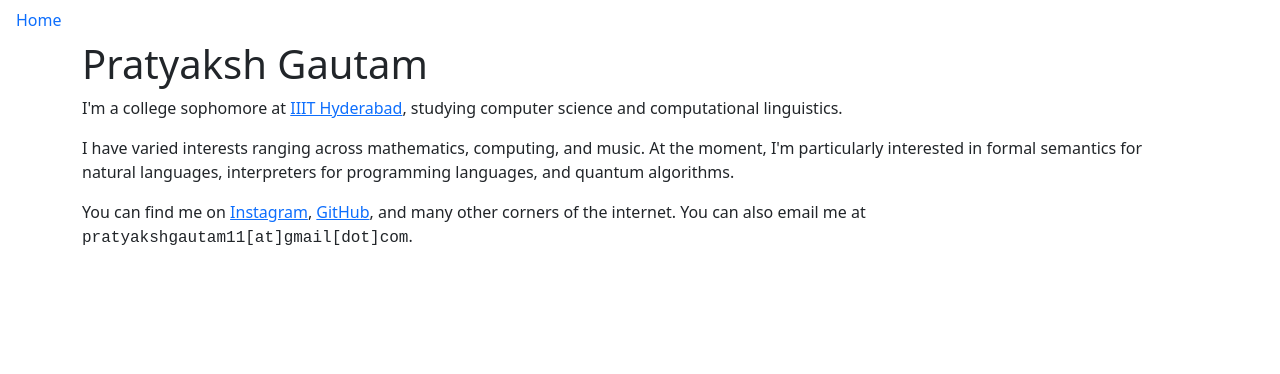
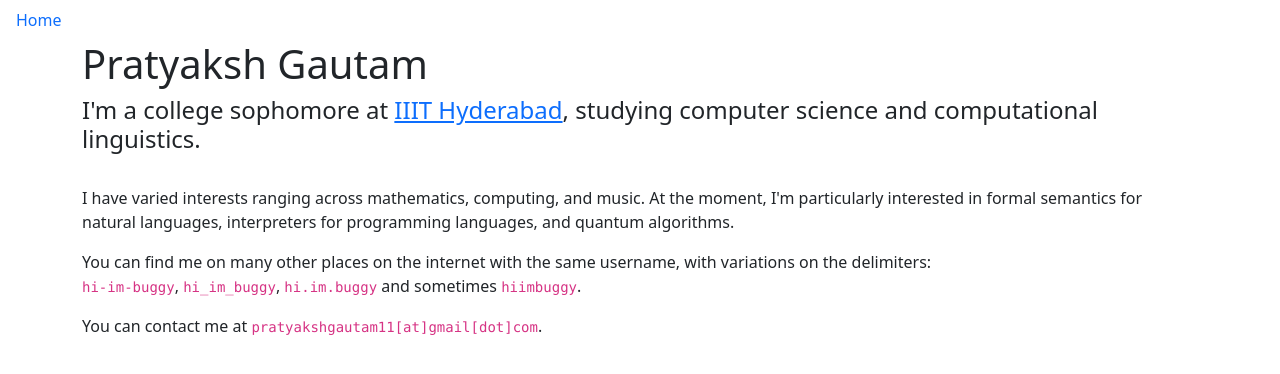
Before and after one commit to pratyakshgautam/pratyakshgautam.github.io, a Jekyll site: the page built from index.html, in a window 1280 px wide. Shown: the top 374 px of the page. Built offline with Jekyll 4.4.1, drawn with Linux system fonts in a browser that asks for light colours.

Commit message:
Update formatting
Also remove outgoing links to specific social media in favour of list of
commonly used handles.

```diff
--- a/index.html
+++ b/index.html
@@ -9,16 +9,19 @@ title: "Home"
 	</div>
 	<div class='row'>
 		<div class='col'>
-			<p> I'm a college sophomore at <a href='https://iiit.ac.in/'>IIIT Hyderabad</a>, studying
-			computer science and computational linguistics. </p>
+			<h4 class='font-weight-bold'> I'm a college sophomore at <a href='https://iiit.ac.in/'>IIIT Hyderabad</a>, studying
+			computer science and computational linguistics. </h4>
+			<br>
 
 			<p> I have varied interests ranging across mathematics, computing, and music.
 			At the moment, I'm particularly interested in formal semantics for natural languages,
 			interpreters for programming languages, and quantum algorithms. </p>
 
-			<p> You can find me on <a href='https://instagram.com/hi.im.buggy'>Instagram</a>,
-			<a href='https://github.com/hi-im-buggy'>GitHub</a>, and many other corners of the internet.
-			You can also email me at <tt>pratyakshgautam11[at]gmail[dot]com</tt>. </p>
+			<p> You can find me on many other places on the internet with the same username,
+			with variations on the delimiters: <br>
+			<code>hi-im-buggy</code>, <code>hi_im_buggy</code>, <code>hi.im.buggy</code> and sometimes <code>hiimbuggy</code>. </p>
+
+			<p> You can contact me at <code>pratyakshgautam11[at]gmail[dot]com</code>. </p>
 		</div>
 	</div>
 </div>
```
